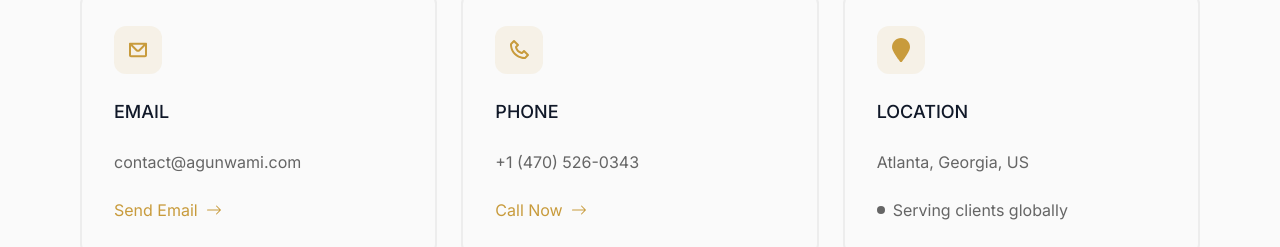
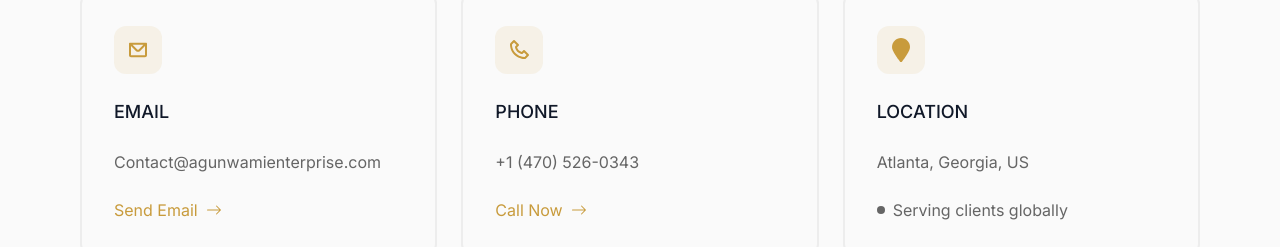
Before and after one commit to Agunwami-Enterprise/Agunwami-Enterprise, a Next.js app: page /contact in a window 1280 px wide. Shown: the part 888-1135 px from the top of the page. Built offline with nearby package versions, Linux system fonts and the light colour scheme; no server answers.

Commit message:
fixed email in the contacts page

```diff
--- a/app/(main)/contact/page.tsx
+++ b/app/(main)/contact/page.tsx
@@ -16,8 +16,8 @@ export default function ContactPage() {
     {
       icon: CgMail,
       name: "EMAIL",
-      details: "contact@agunwami.com",
-      link: "mailto:contact@agunwami.com",
+      details: "Contact@agunwamienterprise.com",
+      link: "mailto:Contact@agunwamienterprise.com",
     },
     {
       icon: BiPhone,
```
